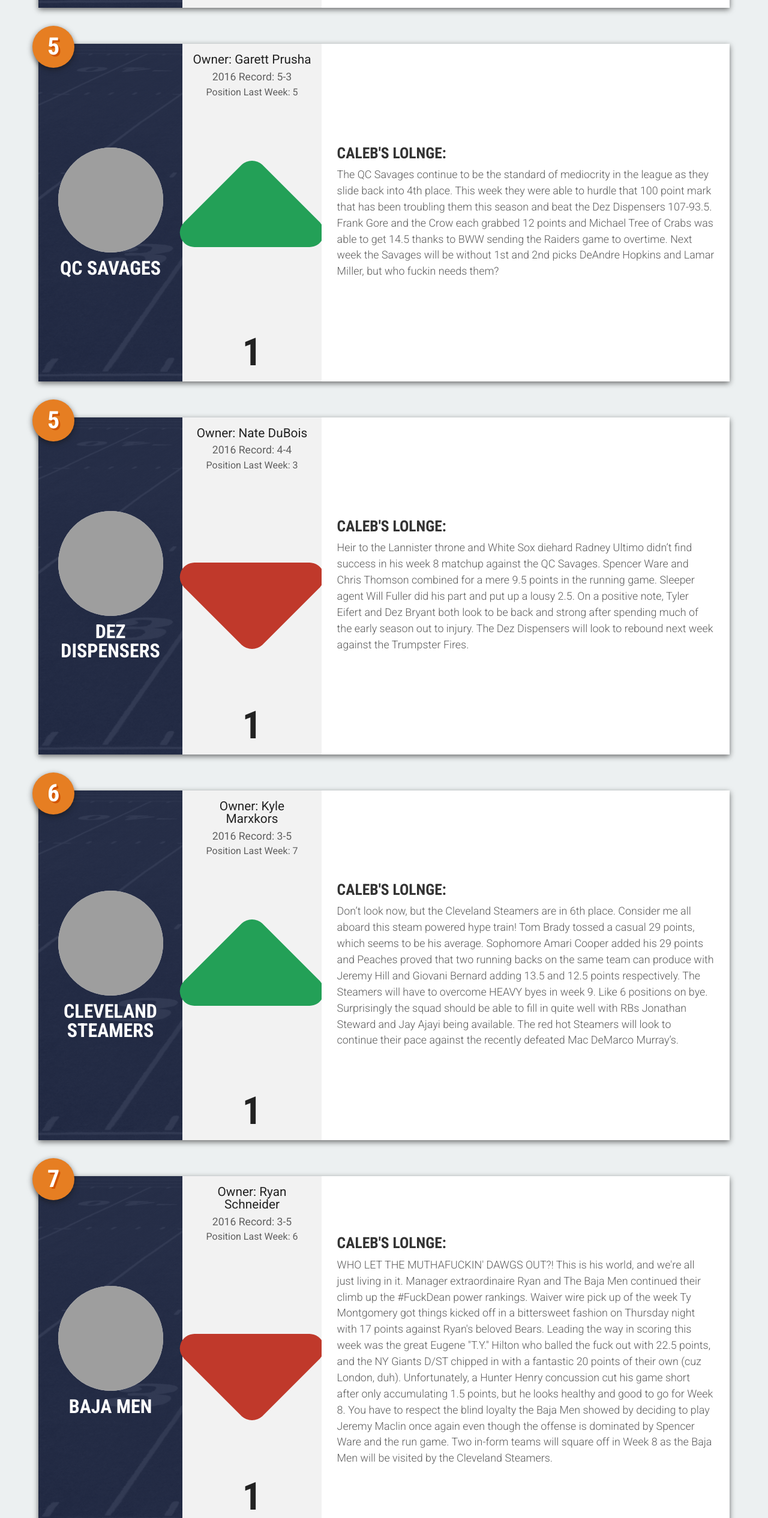
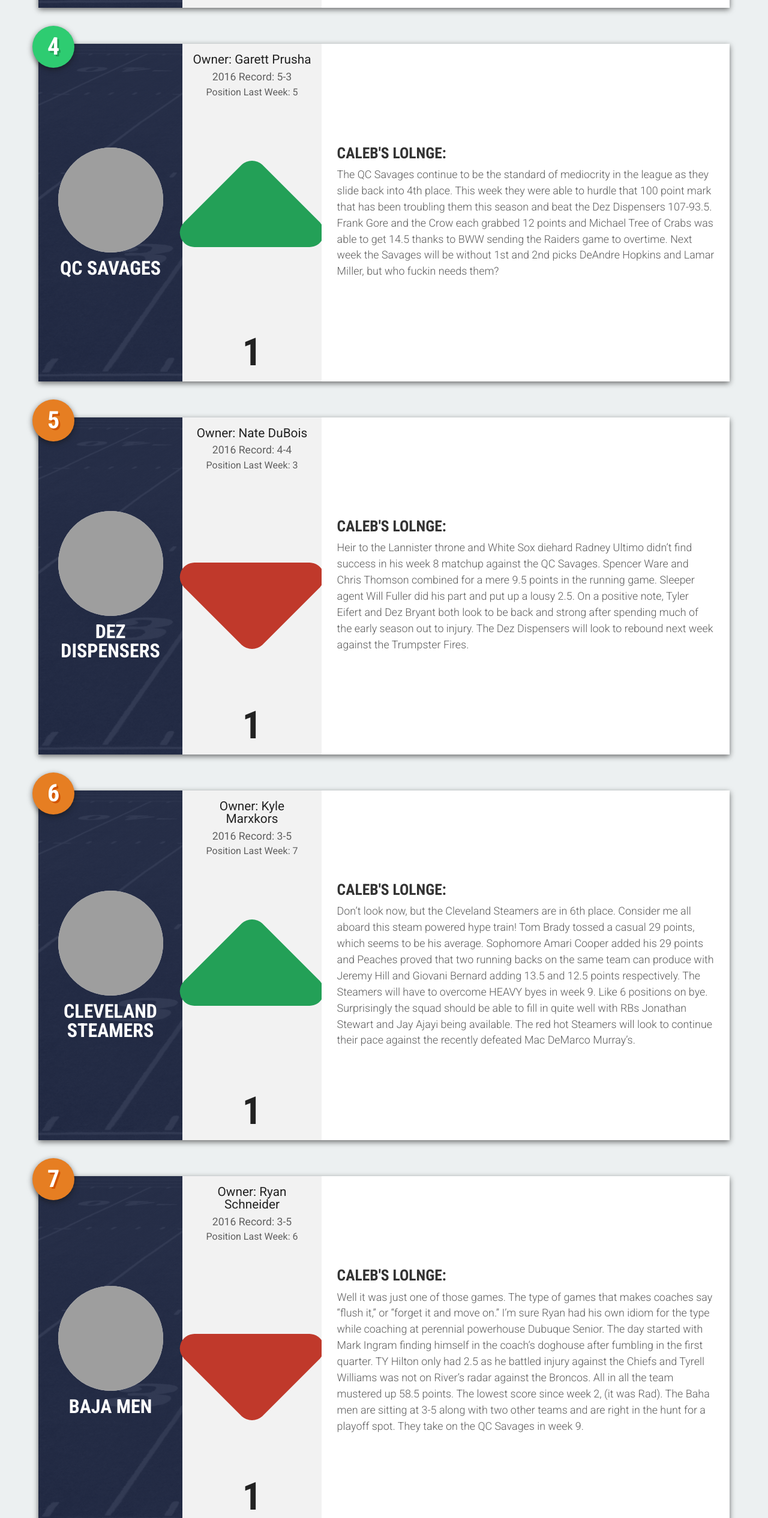
Before and after one commit to f0lson/Fantasy-Football-Power-Rankings, a plain HTML site: page index.html in a window 1280 px wide. Shown: the part 2800-5331 px from the top of the page at 60% size. Drawn offline with nearby package versions, Linux system fonts and the light colour scheme; grey boxes are pictures that could not be loaded.

Commit message:
More Week 8 Tweaks

```diff
--- a/index.html
+++ b/index.html
@@ -124,7 +124,7 @@
             </div>
         </div>
         <div class="team-container wrapper">
-            <h1 class="rank-number rank-number-orange">5</h1>
+            <h1 class="rank-number rank-number-green">4</h1>
             <div class="team-photo">
                 <img src="http://rvamag.com/sites/default/files/imagecache/Article_Original/articles/machoman.jpg" alt="Savages" class="team-photo-white">
                 <h2 class="team-name">QC SAVAGES</h2>
@@ -180,7 +180,7 @@
             </div>
             <div class="team-blurb">
                 <h2>Caleb's Lolnge:</h2>
-                <p>Don’t look now, but the Cleveland Steamers are in 6th place.  Consider me all aboard this steam powered hype train!  Tom Brady tossed a casual 29 points, which seems to be his average.  Sophomore Amari Cooper added his 29 points and Peaches proved that two running backs on the same team can produce with Jeremy Hill and Giovani Bernard adding 13.5 and 12.5 points respectively.  The Steamers will have to overcome HEAVY byes in week 9.  Like 6 positions on bye.  Surprisingly the squad should be able to fill in quite well with RBs Jonathan Steward and Jay Ajayi being available.  The red hot Steamers will look to continue their pace against the recently defeated Mac DeMarco Murray’s.</p>
+                <p>Don’t look now, but the Cleveland Steamers are in 6th place.  Consider me all aboard this steam powered hype train!  Tom Brady tossed a casual 29 points, which seems to be his average.  Sophomore Amari Cooper added his 29 points and Peaches proved that two running backs on the same team can produce with Jeremy Hill and Giovani Bernard adding 13.5 and 12.5 points respectively.  The Steamers will have to overcome HEAVY byes in week 9.  Like 6 positions on bye.  Surprisingly the squad should be able to fill in quite well with RBs Jonathan Stewart and Jay Ajayi being available.  The red hot Steamers will look to continue their pace against the recently defeated Mac DeMarco Murray’s.</p>
             </div>
         </div>
         <div class="team-container wrapper">
@@ -200,7 +200,7 @@
             </div>
             <div class="team-blurb">
                 <h2>Caleb's Lolnge:</h2>
-                <p>WHO LET THE MUTHAFUCKIN' DAWGS OUT?! This is his world, and we're all just living in it. Manager extraordinaire Ryan and The Baja Men continued their climb up the #FuckDean power rankings. Waiver wire pick up of the week Ty Montgomery got things kicked off in a bittersweet fashion on Thursday night with 17 points against Ryan's beloved Bears. Leading the way in scoring this week was the great Eugene "T.Y." Hilton who balled the fuck out with 22.5 points, and the NY Giants D/ST chipped in with a fantastic 20 points of their own (cuz London, duh). Unfortunately, a Hunter Henry concussion cut his game short after only accumulating 1.5 points, but he looks healthy and good to go for Week 8. You have to respect the blind loyalty the Baja Men showed by deciding to play Jeremy Maclin once again even though the offense is dominated by Spencer Ware and the run game. Two in-form teams will square off in Week 8 as the Baja Men will be visited by the Cleveland Steamers.</p>
+                <p>Well it was just one of those games.  The type of games that makes coaches say “flush it,” or “forget it and move on.”  I’m sure Ryan had his own idiom for the type while coaching at perennial powerhouse Dubuque Senior.   The day started with Mark Ingram finding himself in the coach’s doghouse after fumbling in the first quarter.  TY Hilton only had 2.5 as he battled injury against the Chiefs and Tyrell Williams was not on River’s radar against the Broncos.  All in all the team mustered up 58.5 points.  The lowest score since week 2, (it was Rad).  The Baha men are sitting at 3-5 along with two other teams and are right in the hunt for a playoff spot.  They take on the QC Savages in week 9.</p>
             </div>
         </div>
         <div class="team-container wrapper">
```
